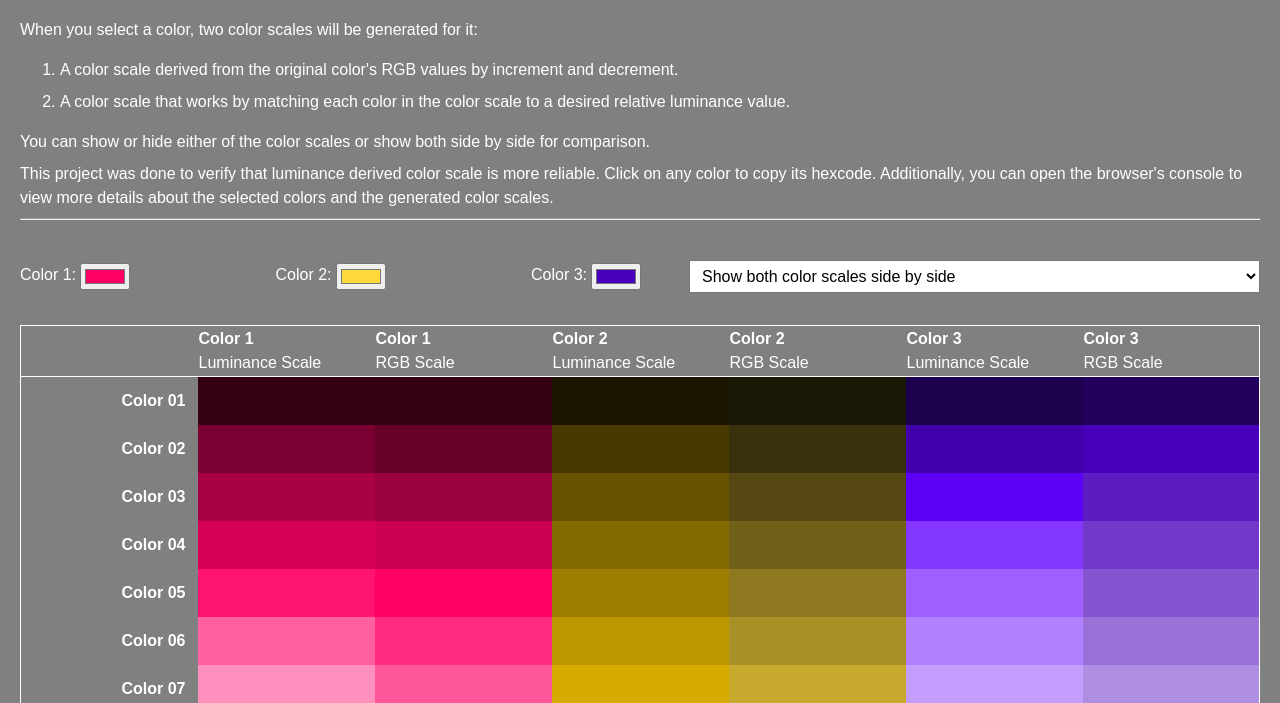
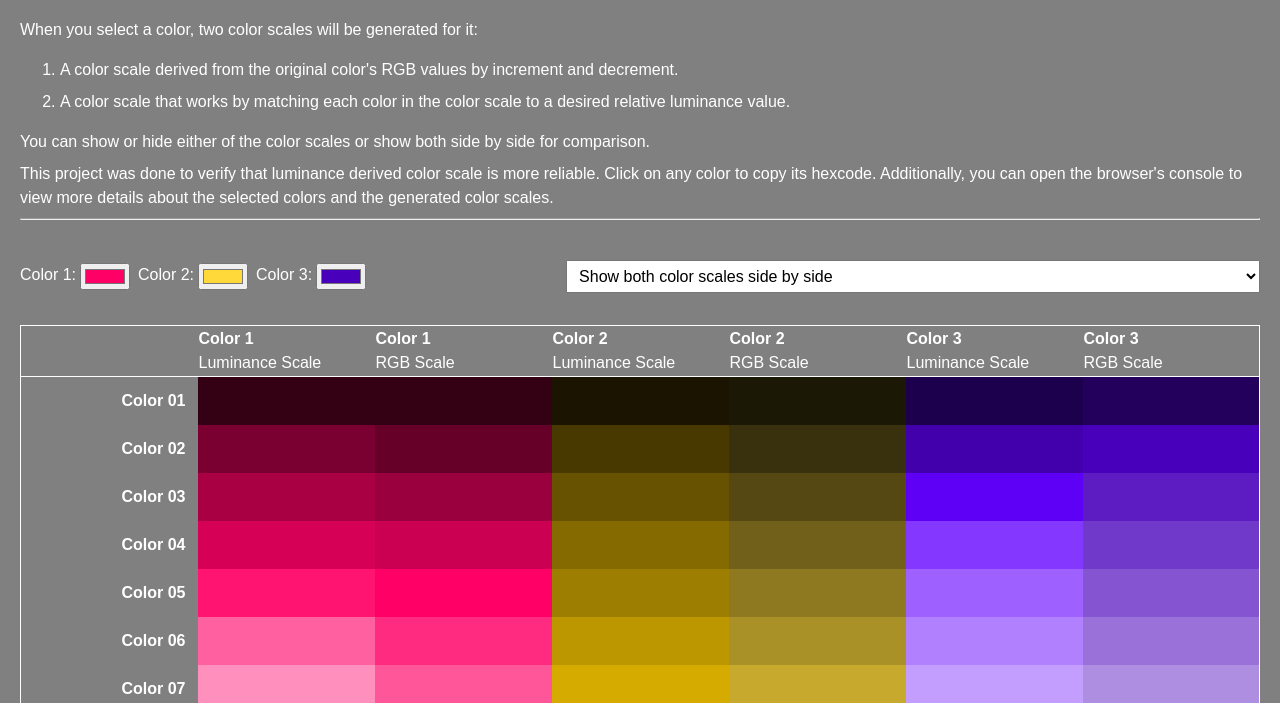
Before and after one commit to Siddhantmd/color-scales, a plain HTML site: page index.html in a window 1280 px wide. Shown: the part 97-800 px from the top of the page. Drawn offline with Linux system fonts and the light colour scheme.

Commit message:
Add files via upload

```diff
--- a/color-scales.css
+++ b/color-scales.css
@@ -51,7 +51,8 @@ td.color-cell {
   }
 
 #controls{
-    gap: 48px;
+    column-gap: 200px;
+    row-gap: 8px;
     display:flex;
     justify-content: space-between;
     flex-wrap: wrap;
@@ -65,7 +66,6 @@ td.color-cell {
     flex-direction:row ;
     align-items:center;
     flex-wrap: wrap;
-    flex-grow: 1;
     justify-content: space-between;
 
 }
```
